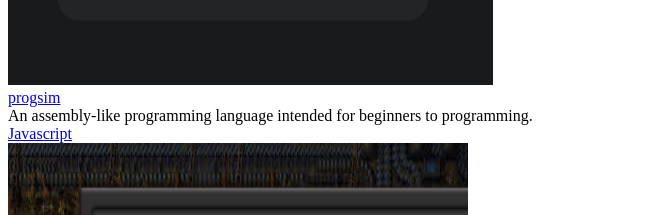
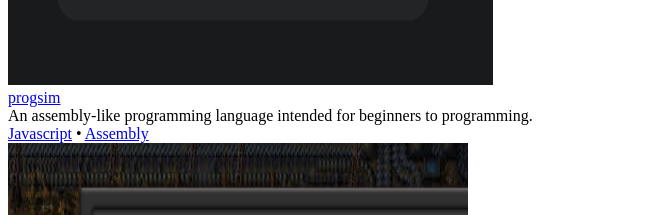
Before and after one commit to pfgithub/pfgithub.github.com, a Next.js app: page / in a window 1280 px wide. Shown: the part 5740-5955 px from the top of the page, without its empty margins (0-656 px from the left). Built offline with nearby package versions, Linux system fonts and the light colour scheme.

Commit message:
fixes or something

```diff
--- a/pages/index.tsx
+++ b/pages/index.tsx
@@ -29,6 +29,7 @@ const technologies = {
   express: technology("Express", "https://expressjs.com/"),
   ejs: technology("EJS", "https://ejs.co/"),
   nextjs: technology("NextJS", "https://nextjs.org/"),
+  assembly: technology("Assembly", "https://en.wikipedia.org/wiki/Assembly_language"),
 } as const;
 
 type TechnologyName = keyof typeof technologies;
@@ -79,7 +80,7 @@ function Card(attrs: {title: string, body: JSX.Element, url: string, img: string
     <div class="p-4 flex flex-col z-10 relative">
       <a class="font-black hover:underline" href={attrs.url} target="_blank" rel="noreferrer noopener">{attrs.title}</a>
       <div class="mb-2 mt-1">{attrs.body}</div>
-      <div class="font-light text-sm">{arraymix(attrs.technologies.map(tech => <Technology tech={tech} />), () => " • ")}</div>
+      <div class="font-light text-sm">{arraymix(attrs.technologies.map(tech => <Technology tech={tech} key={tech} />), () => " • ")}</div>
     </div>
   </div>;
 }
@@ -209,7 +210,7 @@ export default function Home() {
               </>}
               img={"/icons/progsim.png"}
               img_size={[485, 315]}
-              technologies={["javascript"]}
+              technologies={["javascript", "assembly"]}
             />
             <Card
               title="Earlygame Run"
```
